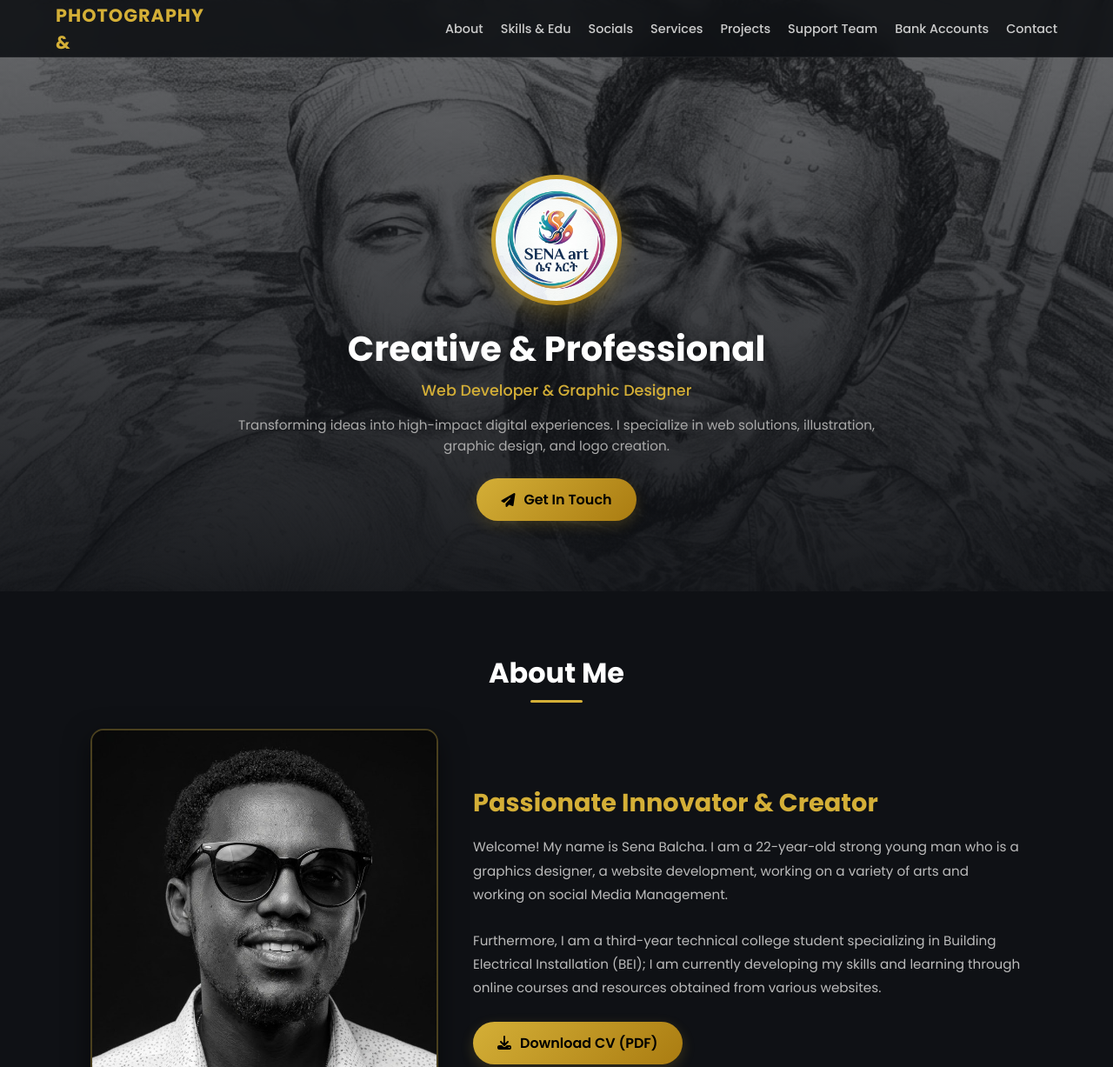
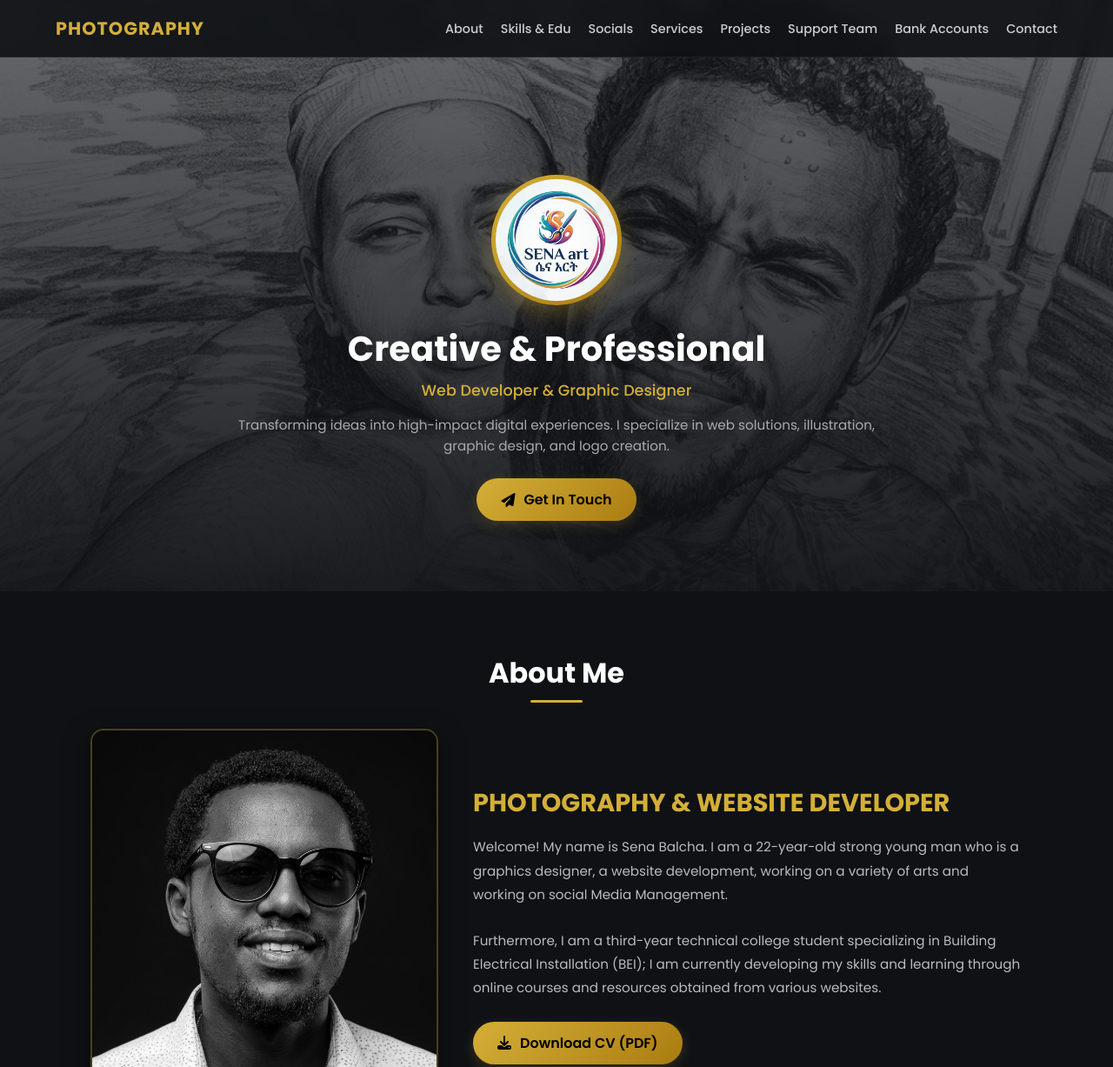
Before and after one commit to balchasena2004-spec/sena-balcha-portfolio, a plain HTML site: page index.html in a window 1280 px wide. Shown: the top 1227 px of the page at 87% size. Drawn offline with Linux system fonts and the light colour scheme.

Commit message:
Fix typos in index.html content

```diff
--- a/index.html
+++ b/index.html
@@ -1004,7 +1004,7 @@
   <nav class="navbar">
     <div class="logo-flip-container" id="logoFlip">
       <div class="logo-flip-inner">
-        <div class="logo-front">PHOTOGRAPHY &</div>
+        <div class="logo-front">PHOTOGRAPHY</div>
         <div class="logo-back">WEBSITE DEVELOPER</div>
       </div>
     </div>
@@ -1064,7 +1064,7 @@
       </div>
 
       <div class="about-text">
-        <h3>Passionate Innovator & Creator</h3>
+        <h3>PHOTOGRAPHY & WEBSITE DEVELOPER</h3>
         <p>
           Welcome! My name is Sena Balcha. I am a 22-year-old strong young man who is a graphics designer, a website development, working on a variety of arts and working on social Media Management.
         </p>
@@ -1331,7 +1331,7 @@
         <div class="support-img-wrap">
           <img src="images/support-1.jpg" alt="Support Member 1" />
         </div>
-        <h4>Eliyasi Fiqadu</h4>
+        <h4>Elias Fikadu</h4>
         <p>Technical Support</p>
         <a href="https://t.me/Eliyas2023" target="_blank" class="btn-sm btn-book"><i class="fab fa-telegram-plane"></i> Telegram</a>
       </div>
```
